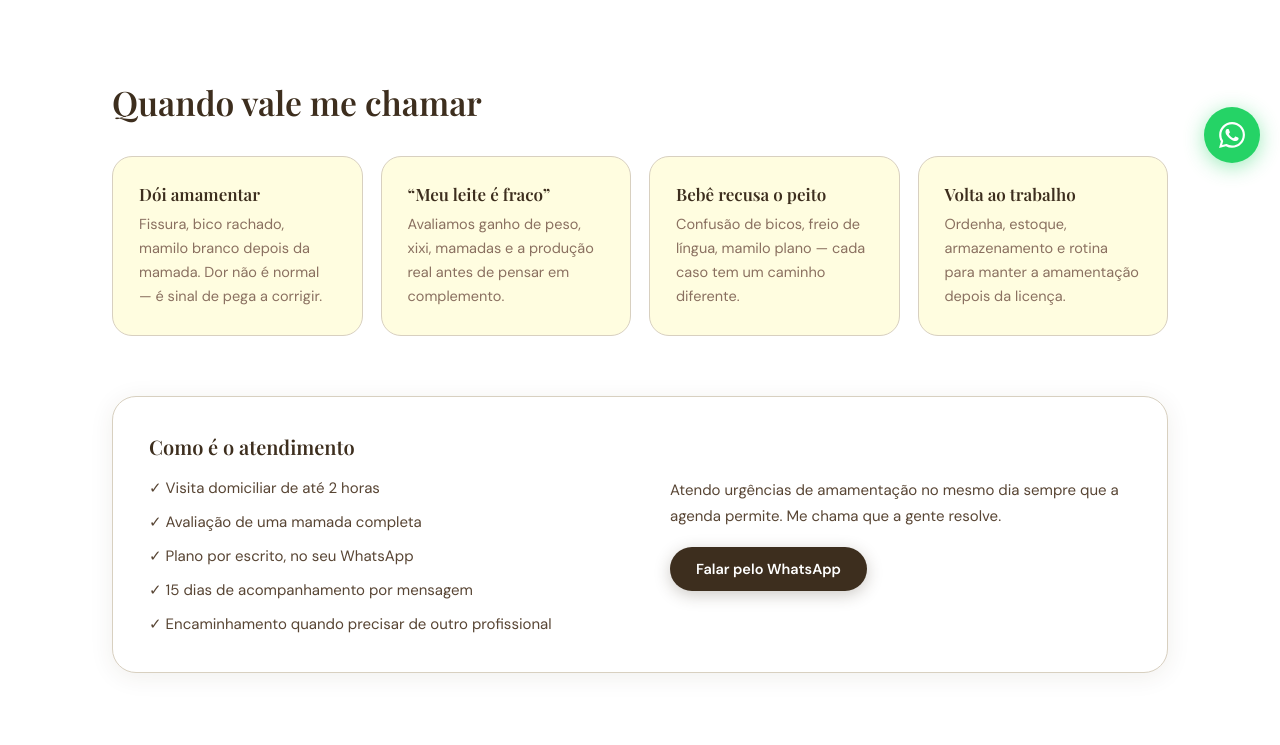
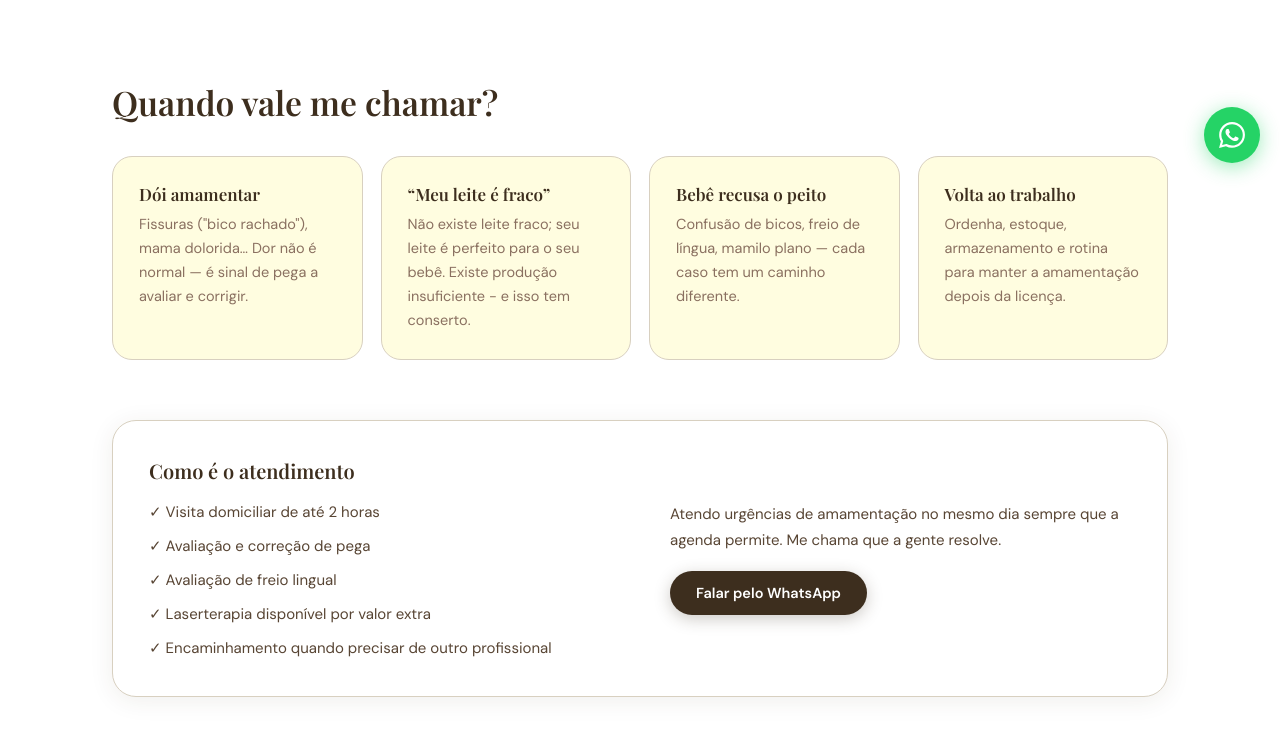
Before and after one commit to milenadoula/site, a plain HTML site: page amamentacao.html in a window 1280 px wide. Shown: the part 615-1360 px from the top of the page. Drawn offline with nearby package versions, Linux system fonts and the light colour scheme; files whose address does not match are found by name; a web font is replaced by a local one.

Commit message:
Ajustes na seção "Quando vale me chamar" e lista de atendimento (amamentação)
- Adiciona interrogação ao título e destaque em "amamentação" no H1
- Reescreve textos dos boxes "Dói amamentar" e "Meu leite é fraco"
- Atualiza lista "Como é o atendimento": avaliação de freio lingual,
  avaliação e correção de pega, laserterapia por valor extra

```diff
--- a/amamentacao.html
+++ b/amamentacao.html
@@ -33,7 +33,7 @@
 <div data-reveal="1" style="flex:1 1 520px;min-width:300px;padding:64px 48px;display:flex;flex-direction:column;justify-content:center">
 <a href="index.html" style="font:500 12.5px/1 var(--font-body);color:rgba(255,255,255,.45);text-decoration:none;margin-bottom:24px;transition:color .2s" class="x71">← Início</a>
 <span style="font:600 11px/1.4 var(--font-body);letter-spacing:.18em;text-transform:uppercase;color:var(--al-amarelo);margin-bottom:16px">consultoria em amamentação</span>
-<h1 style="font-family:var(--font-display);font-weight:600;font-size:clamp(2.1rem,4.4vw,3.2rem);line-height:1.06;color:#fff;margin:0 0 20px">Por uma amamentação mais leve e sem dor.</h1>
+<h1 style="font-family:var(--font-display);font-weight:600;font-size:clamp(2.1rem,4.4vw,3.2rem);line-height:1.06;color:#fff;margin:0 0 20px">Por uma <em style="font-style:italic;color:var(--al-amarelo)">amamentação</em> mais leve e sem dor.</h1>
 <p style="font:400 17px/1.75 var(--font-body);color:rgba(255,255,255,.7);margin:0 0 32px;max-width:470px;text-wrap:pretty">Avaliação e correção de pega, baixa produção de leite, fissuras, mamilo plano/invertido, amamentação de gêmeos ou prematuros, desmame… Orientação personalizada, com atendimento na sua casa ou no hospital.</p>
 <div style="display:flex;gap:14px;flex-wrap:wrap;margin-bottom:34px">
 <a class="btn btn-primary" href="https://wa.me/5544991252383" target="_blank" rel="noopener">Agendar consultoria</a>
@@ -46,15 +46,15 @@
 </div>
 </section>
 <section id="detalhes-amamentacao" style="background:var(--branco);padding:80px 0 40px;scroll-margin-top:90px"><div style="max-width:1120px;margin:0 auto;padding:0 32px">
-<h2 data-reveal="1" style="font-family:var(--font-display);font-weight:600;font-size:clamp(1.5rem,3.4vw,2.1rem);color:var(--marrom);margin:0 0 32px">Quando vale me chamar</h2>
+<h2 data-reveal="1" style="font-family:var(--font-display);font-weight:600;font-size:clamp(1.5rem,3.4vw,2.1rem);color:var(--marrom);margin:0 0 32px">Quando vale me chamar?</h2>
 <div style="display:grid;grid-template-columns:repeat(auto-fit,minmax(230px,1fr));gap:18px">
 <div data-reveal="1" style="background:var(--al-amarelo-claro);border:1px solid var(--al-borda);border-radius:20px;padding:26px;transition:transform .25s var(--ease-standard),box-shadow .25s" class="x73">
 <h3 style="font-family:var(--font-display);font-weight:600;font-size:17px;color:var(--marrom);margin:0 0 8px">Dói amamentar</h3>
-<p style="font:400 14.5px/1.65 var(--font-body);color:var(--cafe-claro);margin:0">Fissura, bico rachado, mamilo branco depois da mamada. Dor não é normal — é sinal de pega a corrigir.</p>
+<p style="font:400 14.5px/1.65 var(--font-body);color:var(--cafe-claro);margin:0">Fissuras ("bico rachado"), mama dolorida… Dor não é normal — é sinal de pega a avaliar e corrigir.</p>
 </div>
 <div data-reveal="1" style="background:var(--al-amarelo-claro);border:1px solid var(--al-borda);border-radius:20px;padding:26px;transition:transform .25s var(--ease-standard),box-shadow .25s" class="x74">
 <h3 style="font-family:var(--font-display);font-weight:600;font-size:17px;color:var(--marrom);margin:0 0 8px">“Meu leite é fraco”</h3>
-<p style="font:400 14.5px/1.65 var(--font-body);color:var(--cafe-claro);margin:0">Avaliamos ganho de peso, xixi, mamadas e a produção real antes de pensar em complemento.</p>
+<p style="font:400 14.5px/1.65 var(--font-body);color:var(--cafe-claro);margin:0">Não existe leite fraco; seu leite é perfeito para o seu bebê. Existe produção insuficiente - e isso tem conserto.</p>
 </div>
 <div data-reveal="1" style="background:var(--al-amarelo-claro);border:1px solid var(--al-borda);border-radius:20px;padding:26px;transition:transform .25s var(--ease-standard),box-shadow .25s" class="x75">
 <h3 style="font-family:var(--font-display);font-weight:600;font-size:17px;color:var(--marrom);margin:0 0 8px">Bebê recusa o peito</h3>
@@ -72,9 +72,9 @@
 <h3 style="font-family:var(--font-display);font-weight:600;font-size:20px;color:var(--marrom);margin:0 0 16px">Como é o atendimento</h3>
 <ul style="margin:0;padding:0;list-style:none;display:flex;flex-direction:column;gap:10px">
 <li style="font:400 15px/1.6 var(--font-body);color:var(--cafe)">✓ Visita domiciliar de até 2 horas</li>
-<li style="font:400 15px/1.6 var(--font-body);color:var(--cafe)">✓ Avaliação de uma mamada completa</li>
-<li style="font:400 15px/1.6 var(--font-body);color:var(--cafe)">✓ Plano por escrito, no seu WhatsApp</li>
-<li style="font:400 15px/1.6 var(--font-body);color:var(--cafe)">✓ 15 dias de acompanhamento por mensagem</li>
+<li style="font:400 15px/1.6 var(--font-body);color:var(--cafe)">✓ Avaliação e correção de pega</li>
+<li style="font:400 15px/1.6 var(--font-body);color:var(--cafe)">✓ Avaliação de freio lingual</li>
+<li style="font:400 15px/1.6 var(--font-body);color:var(--cafe)">✓ Laserterapia disponível por valor extra</li>
 <li style="font:400 15px/1.6 var(--font-body);color:var(--cafe)">✓ Encaminhamento quando precisar de outro profissional</li>
 </ul>
 </div>
```
